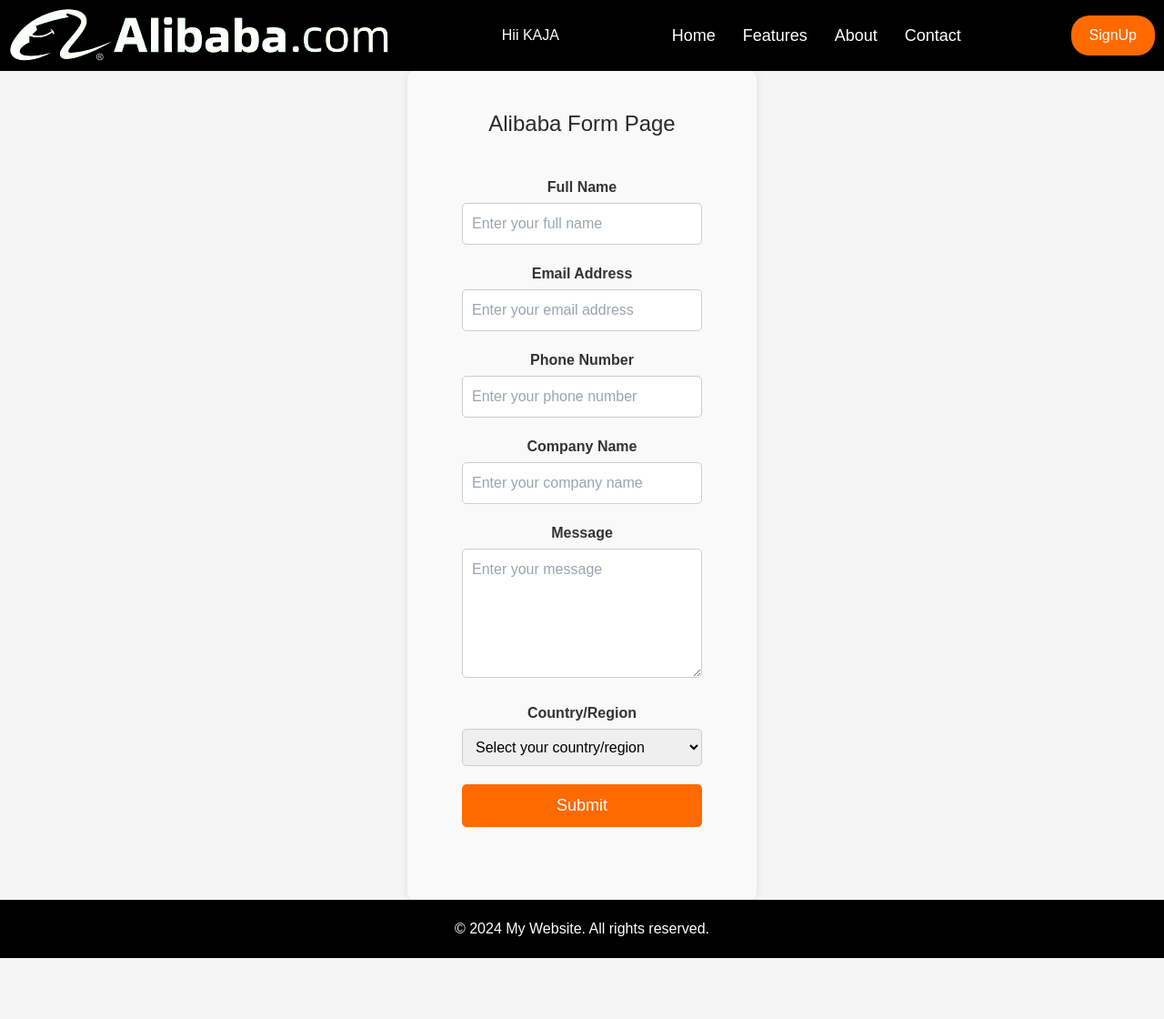
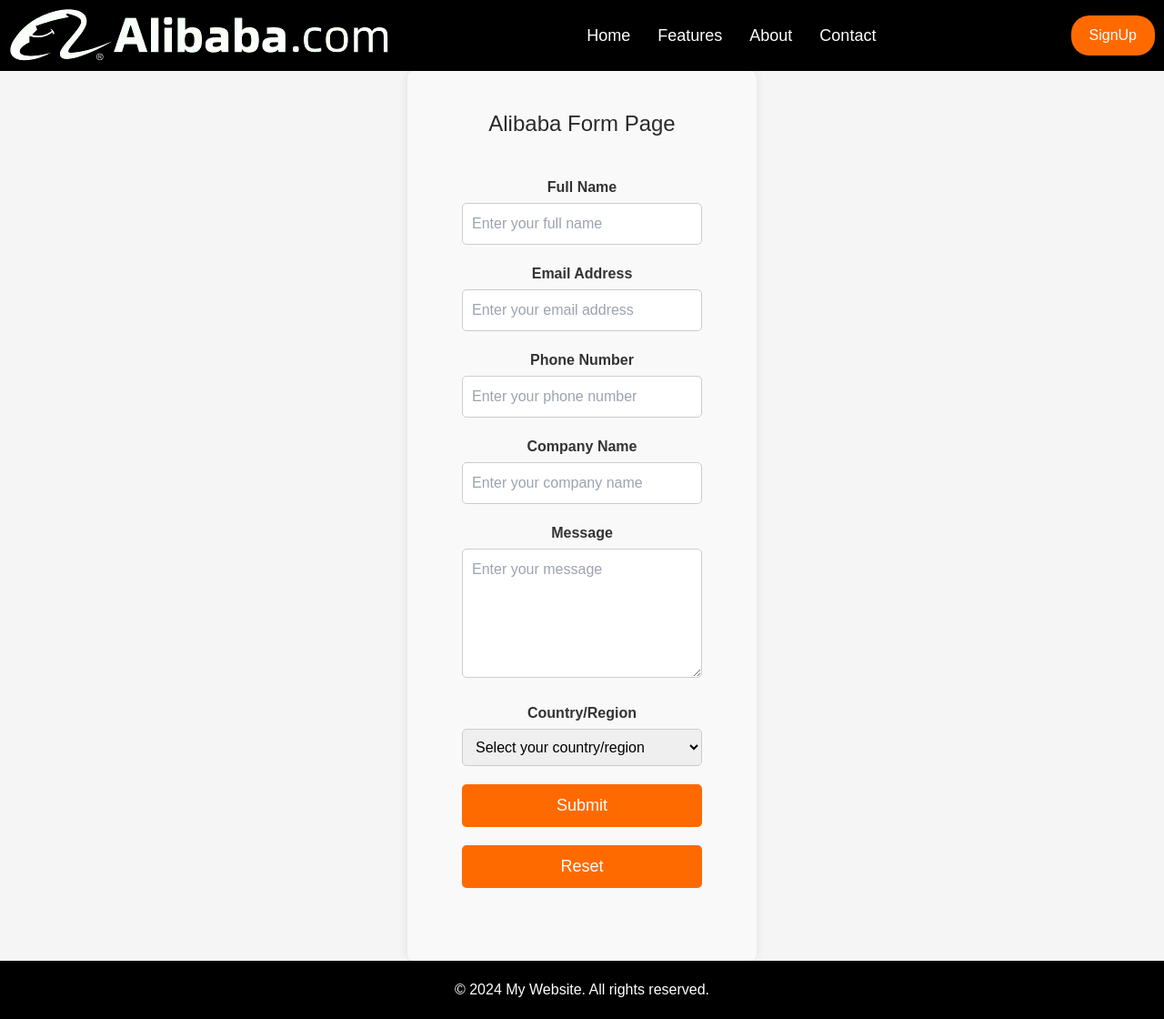
Before and after one commit to KAJA-MOIDEEN/Alibaba-Clone-Website, a React (Create React App) app: page /form in a window 1280 px wide. Shown: the whole page at 91% size. Before the commit the page ends 1053 px from the top, so only its background shows below. Built offline with nearby package versions, Linux system fonts and the light colour scheme.

Commit message:
"Updated FormPage component: changed initial value of 'name' to 'fullName', added reset functionality, and modified form layout. Also, removed greeting from Header component."

```diff
--- a/src/components/FormPage.css
+++ b/src/components/FormPage.css
@@ -118,4 +118,7 @@
         font-size: 14px;
         padding: 6px;
     }
+    .form-btn{
+        display: flex;
+    }
 }
--- a/src/components/FormPage.jsx
+++ b/src/components/FormPage.jsx
@@ -4,7 +4,7 @@
 const FormPage = () => {
 
     const initialvalue = {
-        "name" : "",
+        "fullName" : "",
         "email" : "",
         "phone" : "",
         "company" : "",
@@ -25,6 +25,10 @@
         e.preventDefault();
     }
 
+    const handelReset = async(e) =>{
+        SetData(initialvalue)
+    }
+
     return (
         <div className="container">
             <header className="form-header">
@@ -32,13 +36,13 @@
             </header>
 
             <main className="main-form-content">
-                <form className="form" onSubmit={handelSubmit}>
+                <form className="form" onSubmit={handelSubmit} onReset={handelReset}>
                     <div className="form-group">
                         <label htmlFor="name">Full Name</label>
                         <input type="text"
                         id="name"
-                        name="name"
-                        value={getData.name}
+                        name="fullName"
+                        value={getData.fullName}
                         placeholder="Enter your full name"
                         onChange={handleChange}
                          required />
@@ -100,9 +104,13 @@
                             <option value="germany">Germany</option>
                         </select>
                     </div>
-
+                    <div className='form-btn'>
                     <div className="form-group">
                         <button type="submit" className="btn-submit">Submit</button>
+                    </div>
+                    <div className="form-group">
+                        <button type="reset" className="btn-submit">Reset</button>
+                    </div>
                     </div>
                 </form>
             </main>
--- a/src/components/Header.jsx
+++ b/src/components/Header.jsx
@@ -9,7 +9,7 @@
       {/* Header */}
       <header className='header'>
         <img src={logo} alt="" />
-        <h4>Hii {name}</h4>
+
         <nav className='nav'>
           <Link to={'/'} className='navLink'>Home</Link>
           <Link to='#' className='navLink'>Features</Link>
```
